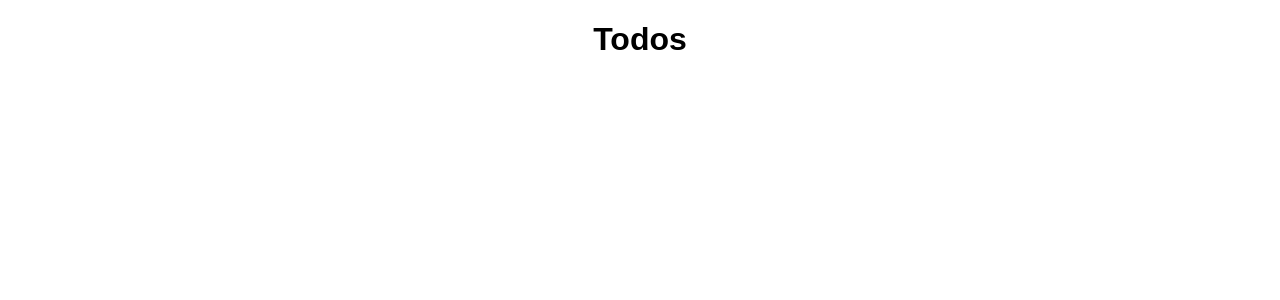
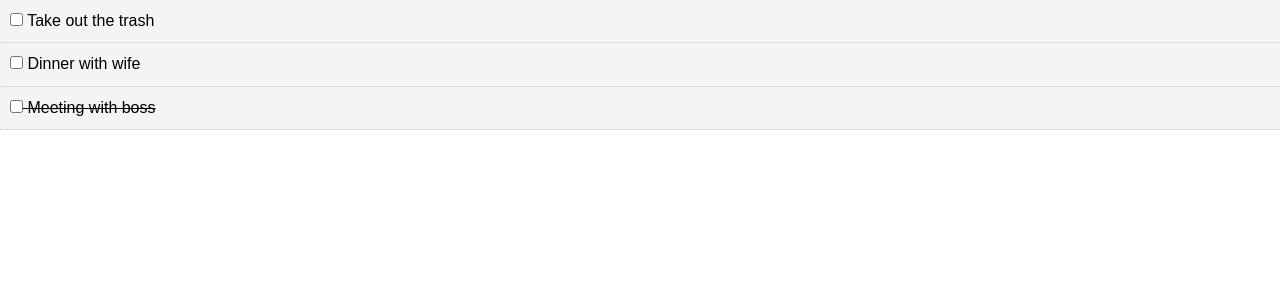
Before and after one commit to ezebsas/react_crash_course, a React (Create React App) app: page / in a window 1280 px wide. Shown: the top 300 px of the page. Built offline with nearby package versions, Linux system fonts and the light colour scheme; the HTML template or start-up script is replaced by a standard one.

Commit message:
Hasta cambiar estado de completado

```diff
--- a/src/App.css
+++ b/src/App.css
@@ -1,28 +1,15 @@
-.App {
-  text-align: center;
+* {
+  box-sizing: border-box;
+  margin: 0;
+  padding: 0;
 }
 
-.App-logo {
-  animation: App-logo-spin infinite 20s linear;
-  height: 80px;
+body {
+  font-family: Arial, Helvetica, sans-serif;
+  line-height: 1.4;
 }
 
-.App-header {
-  background-color: #222;
-  height: 150px;
-  padding: 20px;
-  color: white;
+a {
+  color: #333;
+  text-decoration: none;
 }
-
-.App-title {
-  font-size: 1.5em;
-}
-
-.App-intro {
-  font-size: large;
-}
-
-@keyframes App-logo-spin {
-  from { transform: rotate(0deg); }
-  to { transform: rotate(360deg); }
-}
--- a/src/App.js
+++ b/src/App.js
@@ -3,10 +3,39 @@ import './App.css';
 import Todos from './components/Todos.js';
 
 class App extends Component {
+  state = {
+    todos: [
+      {
+        id: 1,
+        title: 'Take out the trash',
+        completed: false
+      },
+      {
+        id: 2,
+        title: 'Dinner with wife',
+        completed: false
+      },
+      {
+        id: 3,
+        title: 'Meeting with boss',
+        completed: true
+      }
+    ]
+  }
+  // Toggle Complete
+  markComplete = (id) => {
+    this.setState({ todos:  this.state.todos.map(todo => {
+      if( todo.id === id){
+        todo.completed = !todo.completed
+      }
+      return todo;
+    })})
+  }
+
   render() {
     return (
       <div className="App">
-        <Todos />
+        <Todos todos={this.state.todos} markComplete={this.markComplete} />
       </div>
     );
   }
--- /dev/null
+++ b/src/components/TodoItem.js
@@ -0,0 +1,32 @@
+import React, { Component } from 'react';
+import PropTypes from 'prop-types';
+
+class TodoItem extends Component {
+  getStyle = () => {
+    return {
+      background: '#f4f4f4',
+      padding: '10px',
+      borderBottom: '1px #ccc dotted',
+      textDecoration: this.props.todo.completed ? 'line-through' : 'none'
+    }
+  }
+
+  render() {
+    const {id, title} = this.props.todo;
+    return (
+      <div style={this.getStyle()}>
+        <p>
+          <input type="checkbox" onChange={this.props.markComplete.bind(this, id)} /> {' '}
+          {title}
+        </p>
+      </div>
+    )
+  }
+}
+
+TodoItem.propTypes = {
+  todo: PropTypes.object.isRequired
+}
+
+
+export default TodoItem;
--- a/src/components/Todos.js
+++ b/src/components/Todos.js
@@ -1,11 +1,18 @@
-import React from 'react';
+import React, { Component } from 'react';
+import TodoItem from './TodoItem';
+import PropTypes from 'prop-types';
 
-function Todos() {
-  return (
-    <div>
-      <h1>Todos</h1>
-    </div>
-  );
+class Todos extends Component {
+  render() {
+    return this.props.todos.map((todo) => (
+      <TodoItem key={todo.id} todo={todo} markComplete= {this.props.markComplete} />
+    ));
+  }
+}
+
+// PropTypes
+Todos.propTypes = {
+  todos: PropTypes.array.isRequired
 }
 
 export default Todos;
```
